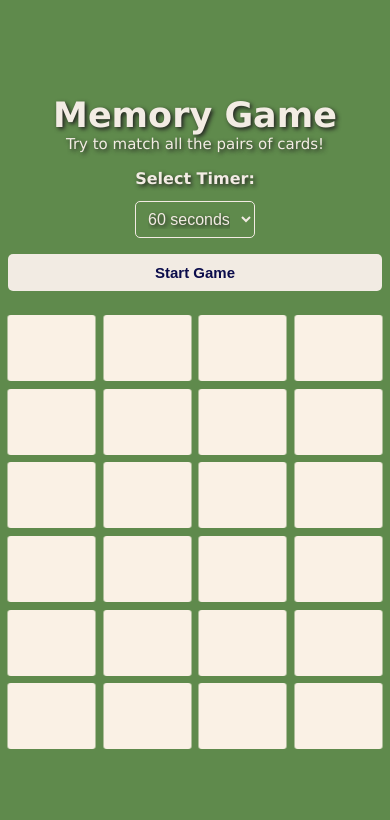
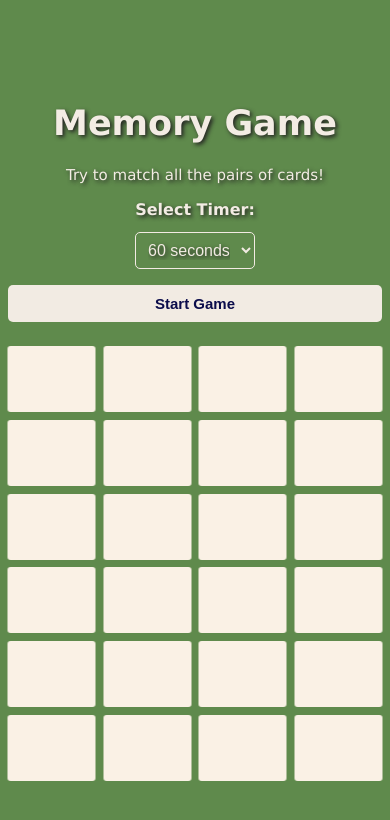
Before and after one commit to jorge-santoss/MemoryCard, a React (Vite) app: page / in a window 390 px wide. Shown: the top 820 px of the page. Built offline with nearby package versions, Linux system fonts and the light colour scheme.

Commit message:
Responsive update

```diff
--- a/src/App.css
+++ b/src/App.css
@@ -1,7 +1,7 @@
-* {
+/* * {
   margin: 0;
   padding: 0;
-}
+} */
 
 
 html,
@@ -145,7 +145,6 @@ h3{
   animation: fadeIn 0.5s ease-in;
 }
 
-/* Add these styles to your existing App.css */
 
 .button-group {
   display: flex;
@@ -226,7 +225,7 @@ h3{
 
   .btn {
     margin-bottom: 0.5rem;
-    width: 96%;
+    width: 100%;
   }
 
 .container {
@@ -234,8 +233,8 @@ h3{
   width: auto;
   grid-template-columns: repeat(4, 1fr);
   grid-template-rows: repeat(4, 1fr);
-   margin-left: 0.5em;
-  margin-right: 0.5em;
+   /* margin-left: 0.5em;
+  margin-right: 0.5em; */
 }
 
 .card{
```
